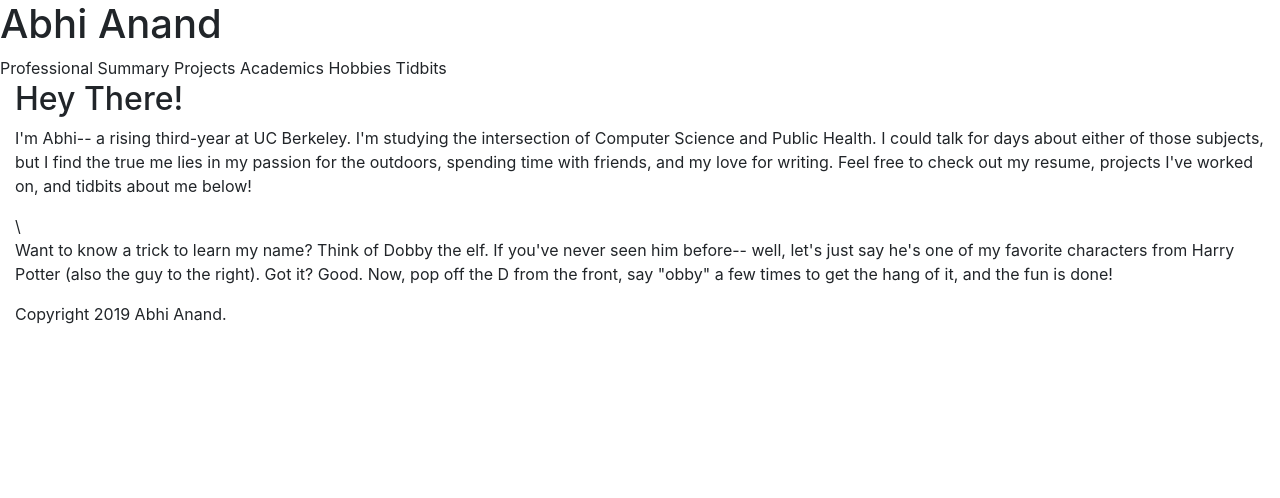
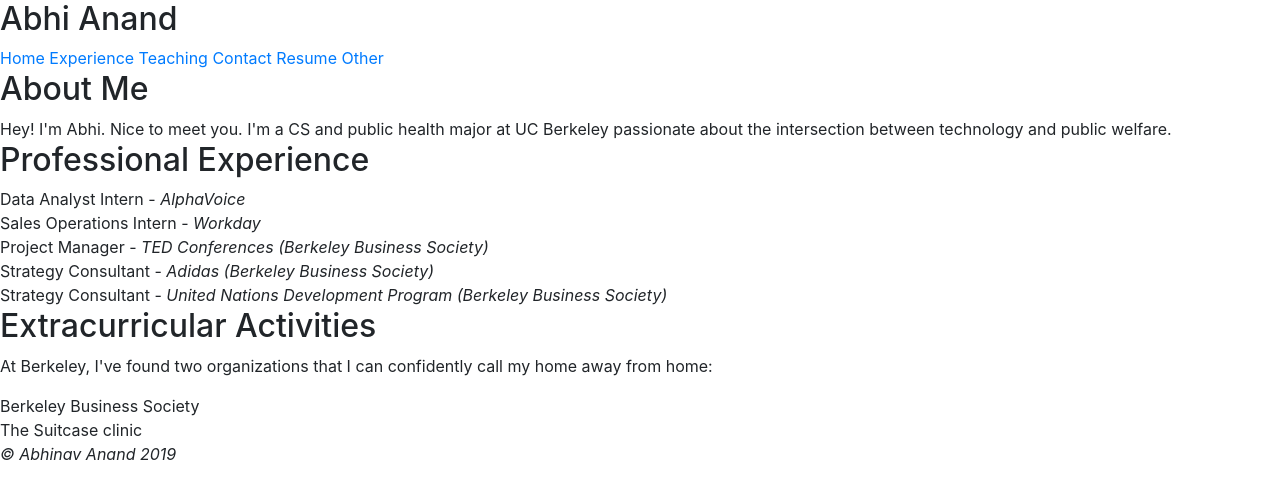
Before and after one commit to abhi-n-anand/abhi-n-anand.github.io, a plain HTML site: page website.html in a window 1280 px wide. Drawn offline with nearby package versions, Linux system fonts and the light colour scheme.

Commit message:
Created basic HTML for website. Linked resume and created additional nested pages. Need to add media and clean up content a little.

```diff
--- /dev/null
+++ b/contact.html
@@ -0,0 +1,17 @@
+<!DOCTYPE html>
+
+<html lang = "en">
+<title>Abhi Anand</title>
+<head>
+  <meta charset = "utf-8">
+  <link rel = "stylesheet" href = "https://maccdn.bootstrapcdn.com/bootstrap/3.4.0/css/bootstrap.min.css">
+  <link rel = "styles" type = "text/css" href = "abhianand.github.io/styles.css">
+  <meta name = "viewport" content = "width = device-width, initial-scale = 0.85">
+<!-- Content -->
+<body>
+<h2>
+  Contact Me
+</h2>
+<p>
+  I'd love to hear from you! Feel free to reach me at abhinavanand (at) berkeley.edu.
+</p>
--- a/website.html
+++ b/website.html
@@ -7,10 +7,63 @@
   <link rel = "stylesheet" href = "https://maccdn.bootstrapcdn.com/bootstrap/3.4.0/css/bootstrap.min.css">
   <link rel = "styles" type = "text/css" href = "abhianand.github.io/styles.css">
   <meta name = "viewport" content = "width = device-width, initial-scale = 0.85">
-  <script async src = "//www.google-analytics.com/analytics.js"></script>
-  <script src="https://ajax.googleapis.com/ajax/libs/jquery/1.11.0/jquery.min.js"> </script>
-  <script src = "assets/js/script.js"></script>
 <!-- Content -->
+<body>
+  <header>
+    <h2 class="title">
+      Abhi Anand
+    </h2>
+    <nav>
+      <a href="website.html">Home</a>
+      <a href="website.html#professional">Experience</a>
+      <a href="teaching.html"> Teaching</a>
+      <a href="contact.html">Contact</a>
+      <a href="resume.pdf">Resume</a>
+      <a href="fun.html">Other</a>
+    </nav>
+  </header>
+    <h2 class="intro">
+      About Me
+    </h2>
+      <div id="intopara">
+        Hey! I'm Abhi.
+        Nice to meet you. I'm a CS and public health major at UC Berkeley passionate about the intersection between technology and public welfare.
+      </div>
+    <h2 class="professional">
+      Professional Experience
+    </h2>
+  <div id=AlphaVoice>
+    Data Analyst Intern - <i> AlphaVoice </i>
+  </div>
+  <div id=workday>
+    Sales Operations Intern - <i> Workday </i>
+  </div>
+  <div id=ted>
+    Project Manager - <i> TED Conferences (Berkeley Business Society) </i>
+  </div>
+  <div id=adidas>
+    Strategy Consultant - <i> Adidas (Berkeley Business Society) </i>
+  </div>
+  <div id=undp>
+    Strategy Consultant - <i> United Nations Development Program (Berkeley Business Society) </i>
+  </div>
+    <h2 class="Extracurriculars">
+      Extracurricular Activities
+    </h2>
+    <p>
+      At Berkeley, I've found two organizations that I can confidently call my  home away from home:
+    </p>
+      <div id=BBS>
+        Berkeley Business Society
+      </div>
+      <div id=Suitcase>
+        The Suitcase clinic
+      </div>
+  <footer>
+    <em>&copy; Abhinav Anand 2019 </em>
+  </footer>
+</body>
+<!--
   <h1>Abhi Anand</h1>
 </head>
 <body data-gr-c-s-loaded = "true" class = "vsc-initialized">
@@ -44,4 +97,4 @@
   new Date().getFullYear());
   </script>
 </body>
-</html>
+</html> -->
```
Also changed, not shown: fun.html (added, +13 -0 lines), teaching.html (added, +49 -0 lines), 3 other files.
